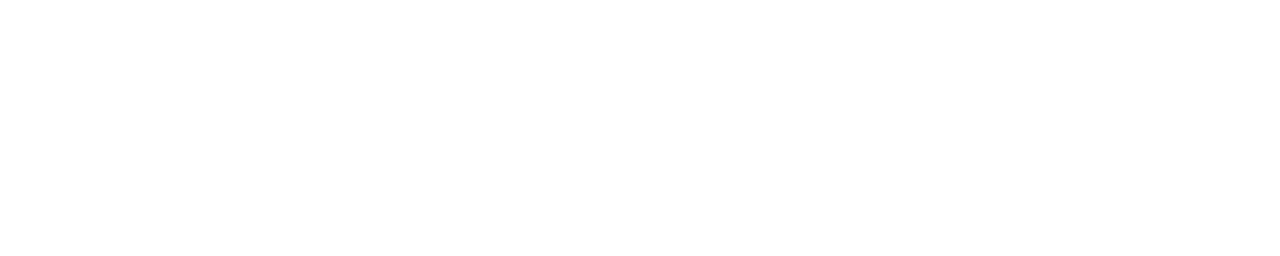
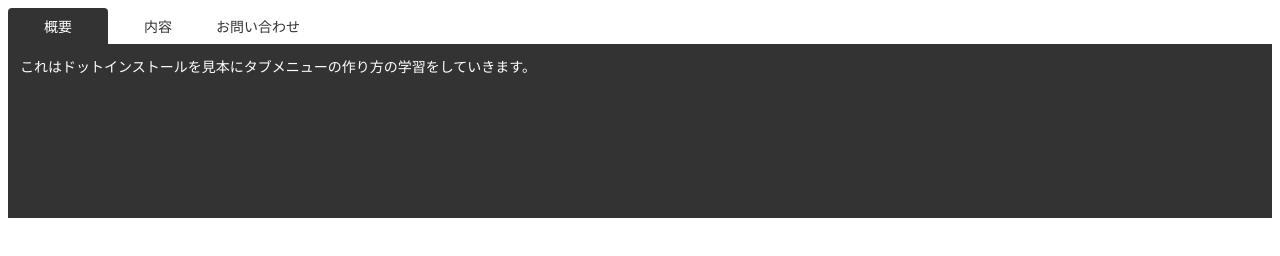
Before and after one commit to tashiroo/dd-react, a plain HTML site: page React/6-10/index.html in a window 1280 px wide. Drawn offline with Linux system fonts and the light colour scheme.

Commit message:
7/10の学習内容

```diff
--- a/React/6-10/css/style.css
+++ b/React/6-10/css/style.css
@@ -0,0 +1,47 @@
+body {
+  font-size: 14px;
+}
+
+.conteiner {
+  margin: 30px auto;
+  width: 500px;
+}
+
+.menu {
+  list-style: none;
+  padding:0;
+  margin:0;
+  display: flex;
+}
+
+.menu li a {
+  display: inline-block;
+  width: 100px;
+  text-align: center;
+  padding:8px 0;
+  color: #333333;
+  text-decoration: none;
+  border-radius: 4px 4px 0 0;
+}
+
+.menu li a.active {
+  background: #333333;
+  color: white;
+}
+
+.menu li a:not(.active):hover {
+  opacity: 0.5;
+  transition:opacity 0.4s;
+}
+
+.content.active {
+  background: #333333;
+  color: white;
+  min-height: 150px;
+  padding: 12px;
+  display: block;
+}
+
+.content {
+  display:none;
+}
--- a/React/6-10/index.html
+++ b/React/6-10/index.html
@@ -7,7 +7,23 @@
   <link rel="stylesheet" href="./css/style.css">
 </head>
 <body>
+  <div class ="container">
+    <ul class = "menu">
+      <li><a href="#" class ="active" data-id ="about">概要</a></li>
+      <li><a href="#" data-id = "service">内容</a></li>
+      <li><a href="#" data-id = "contact">お問い合わせ</a></li>
+    </ul>
+  </div>
 
+  <section class = "content active" id ="about">
+    これはドットインストールを見本にタブメニューの作り方の学習をしていきます。
+  </section>
+  <section class = "content" id ="service">
+    いくつかの動画を見てCSSとJavascriptを使ってタブメニューを作ります
+  </section>
+  <section class = "content" id = "contact">
+    特にありません
+  </section>
   <script src="js/script.js"></script>
 </body>
 </html>
--- a/React/6-10/js/script.js
+++ b/React/6-10/js/script.js
@@ -0,0 +1,23 @@
+'use strict'
+
+{
+  const menuItems = document.querySelectorAll(".menu li a");
+  const contents = document.querySelectorAll(".content");
+
+  menuItems.forEach(clickedItem =>{
+    clickedItem.addEventListener('click', e =>{
+      e.preventDefault();
+
+      menuItems.forEach (item =>{
+        item.classList.remove("active");
+      });
+
+      clickedItem.classList.add ("active");
+
+      contents.forEach (content =>{
+        content.classList.remove("active");
+      });
+      document.getElementById(clickedItem.dataset.id).classList.add("active")
+    });
+  });
+}
```
